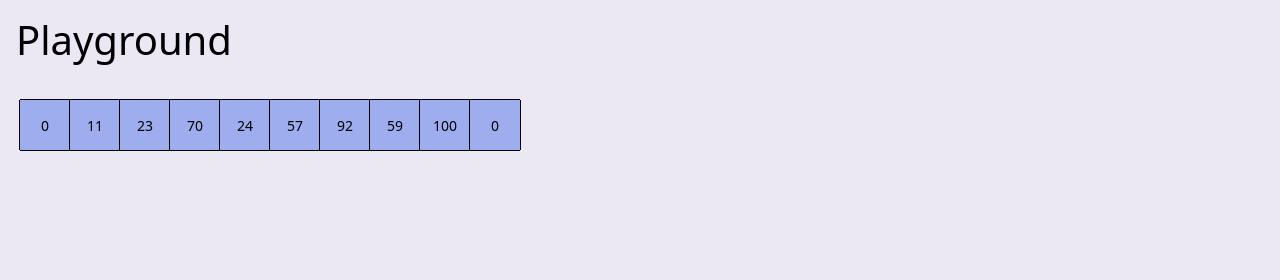
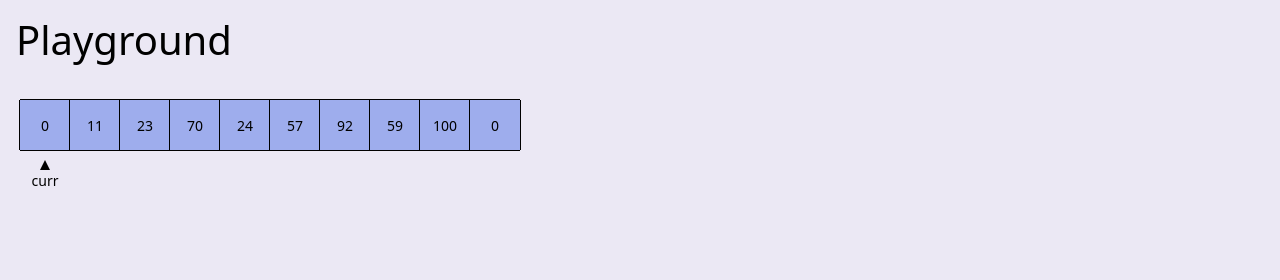
Before and after one commit to devsoc-unsw/structs-prototypes, a React (Create React App) app in the folder visualization/: page / in a window 1280 px wide. Both pictures are taken after a click on the button "Generate Array". Shown: the top 280 px of the page. Built offline with nearby package versions, Linux system fonts and the light colour scheme.

Commit message:
add arrow for variables

```diff
--- a/visualization/src/component/DrawingBoard.tsx
+++ b/visualization/src/component/DrawingBoard.tsx
@@ -4,13 +4,15 @@ import { SupportDataType } from './state/state'; // Replace with the actual file
 import ArrayRenderer from './drawable/array/drawableArray';
 import { State } from './state/state';
 
-
 type DrawingBoardProps = {
   prevState: State | null;
   nextState: State;
 };
 
-const DrawingBoard: React.FC<DrawingBoardProps> = ({ prevState, nextState }) => {
+const DrawingBoard: React.FC<DrawingBoardProps> = ({
+  prevState,
+  nextState,
+}) => {
   const renderDataStructure = () => {
     switch (nextState.dataStructure.type) {
       case SupportDataType.ARRAY:
--- a/visualization/src/component/drawable/array/drawableArray.tsx
+++ b/visualization/src/component/drawable/array/drawableArray.tsx
@@ -1,13 +1,17 @@
 import React from 'react';
 import { State } from '../../state/state';
 import DrawableArrayNode from './drawableArrayNode';
+import DrawableVariable from './drawableVaraible';
 
 type ArrayRendererProps = {
   prevState: State | null;
   nextState: State;
 };
 
-const ArrayRenderer: React.FC<ArrayRendererProps> = ({ prevState, nextState }) => {
+const ArrayRenderer: React.FC<ArrayRendererProps> = ({
+  prevState,
+  nextState,
+}) => {
   const padding = 20;
   const spaceBetweenNodes = 0;
   const rectWidth = 50;
@@ -32,9 +36,28 @@ const ArrayRenderer: React.FC<ArrayRendererProps> = ({ prevState, nextState }) =
     });
   };
 
+  const renderVariable = () => {
+    const variable = nextState.variables[0];
+    if (!variable) return null;
+
+    const targetNode = nextState.dataStructure.data.find(
+      node => node.addr === variable.addr,
+    );
+    if (!targetNode) return null;
+
+    const index = nextState.dataStructure.data.indexOf(targetNode);
+    const x = padding + (rectWidth + spaceBetweenNodes) * index + rectWidth / 2 - 5;
+    const y = 1.5 * padding + rectHeight;
+
+    return <DrawableVariable x={x} y={y} label={variable.name} />;
+  };
+
   return (
     <div>
-      <svg width="100%" height="100%">{renderArrayNodes()}</svg>
+      <svg width="100%" height="100%">
+        {renderArrayNodes()}
+        {renderVariable()}
+      </svg>
     </div>
   );
 };
--- /dev/null
+++ b/visualization/src/component/drawable/array/drawableVaraible.tsx
@@ -0,0 +1,36 @@
+import React from 'react';
+import './drawableVariable.css';
+
+type DrawableVariableProps = {
+  x: number;
+  y: number;
+  label: string;
+};
+
+const DrawableVariable: React.FC<DrawableVariableProps> = ({ x, y, label }) => {
+  const arrowSize = 10;
+  const labelYOffset = 20;
+
+  return (
+    <g className="variable" transform={`translate(${x}, ${y})`}>
+      <path
+        className="arrow"
+        d={`M 0 ${arrowSize} L ${
+          arrowSize / 2
+        } 0 L ${arrowSize} ${arrowSize} Z`}
+        fill="#000"
+      />
+      <text
+        x={arrowSize / 2}
+        y={labelYOffset}
+        textAnchor="middle"
+        dominantBaseline="central"
+        fontSize="14"
+      >
+        {label}
+      </text>
+    </g>
+  );
+};
+
+export default DrawableVariable;
--- /dev/null
+++ b/visualization/src/component/drawable/array/drawableVariable.css
@@ -0,0 +1,7 @@
+.variable {
+    transition: transform 0.5s ease-in-out;
+  }
+
+  .arrow {
+    transition: transform 0.5s ease-in-out;
+  }
```
Also changed, not shown: visualization/src/App.tsx (+7 -3 lines), visualization/src/component/drawable/array/drawableArrayNode.tsx (+6 -4 lines), visualization/src/component/drawable/drawable.ts (line endings or trailing spaces).
